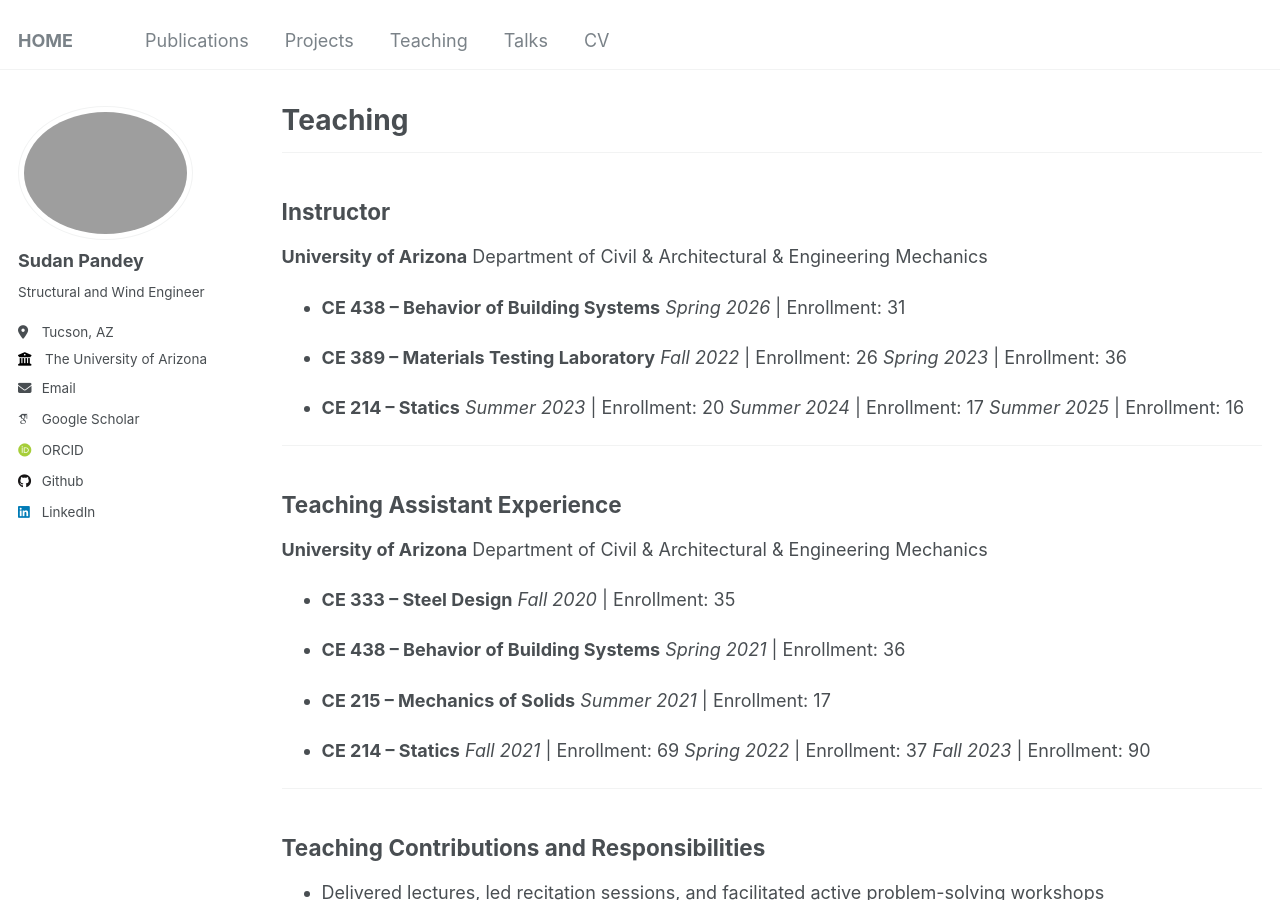
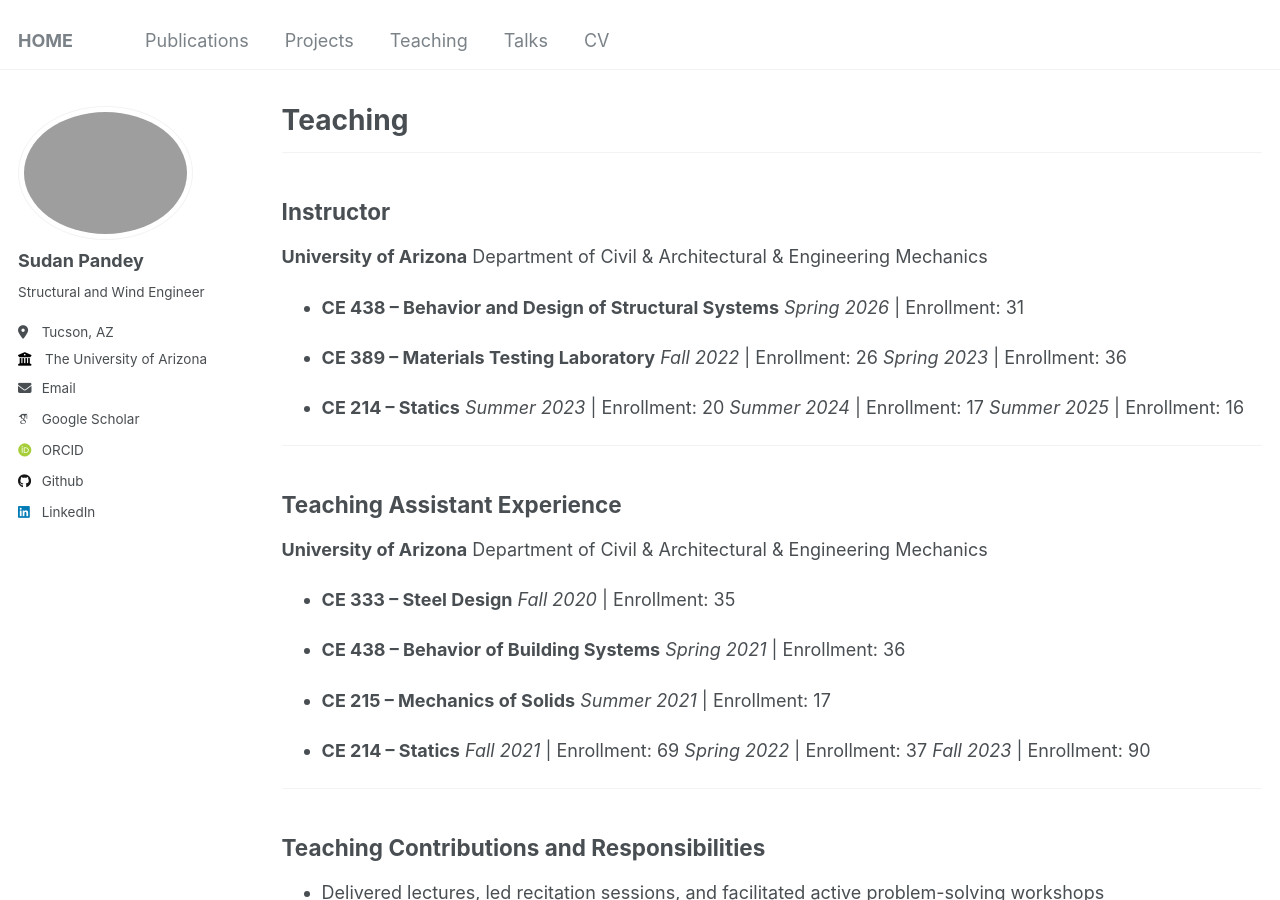
Before and after one commit to pdy-sdn/pandeysudan.github.io, a Jekyll site: the page built from _teaching/teaching.md, in a window 1280 px wide and 900 px high. Built offline with Jekyll 4.4.1, drawn with Linux system fonts in a browser that asks for light colours; some web fonts are replaced.

Commit message:
Update teaching.md

```diff
--- a/_teaching/teaching.md
+++ b/_teaching/teaching.md
@@ -16,7 +16,7 @@ show_me-tadata: false
 **University of Arizona**
 Department of Civil & Architectural & Engineering Mechanics
 
-* **CE 438 – Behavior of Building Systems**
+* **CE 438 – Behavior and Design of Structural Systems**
   *Spring 2026* | Enrollment: 31
 
 * **CE 389 – Materials Testing Laboratory**
```
